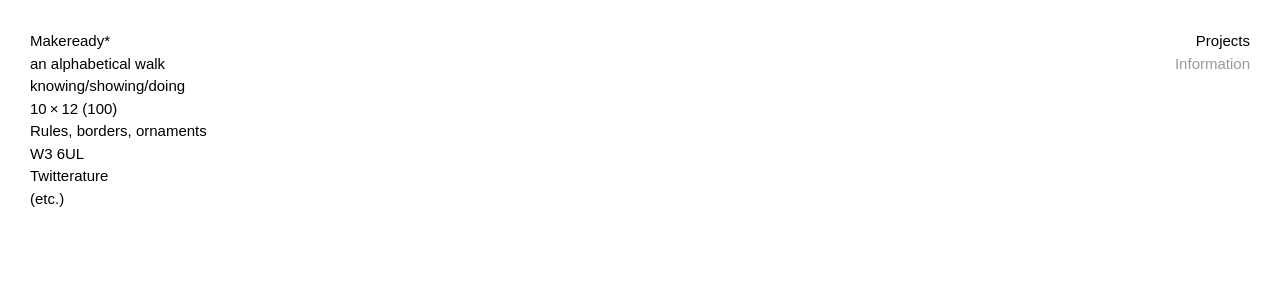
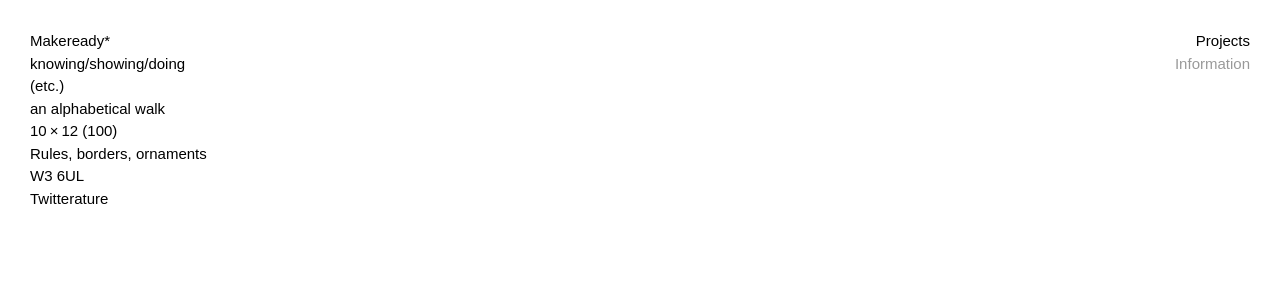
Before and after one commit to a-mg/a-m-g.org, a Jekyll site: the page built from _pages/index.html, in a window 1280 px wide. Shown: the top 300 px of the page. Built offline with Jekyll 4.4.1, drawn with Linux system fonts in a browser that asks for light colours; Markdown is read by kramdown in place of the engine named in the settings; part of the change alters nothing that is shown.

Commit message:
Revert forced project order
This reverts commit 4521b900fcee02f7e79c669eed9cd8459ad54890, which
introduced inconsistencies in the project order: the project list was
different from the prev/next sequence.

```diff
--- a/_layouts/gallery.html
+++ b/_layouts/gallery.html
@@ -13,17 +13,11 @@ layout: default
   {% assign embed_exts = ".html" %}
 {% endif %}
 
-{% assign dated = site.projects
-    | where_exp: "p", "p.last != true"
-    | sort: "date"
-    | reverse %}
-{% assign remainder = site.projects
-    | where: "last", "true" %}
-{% assign projects = dated | concat: remainder %}
+
 
 <nav id="projects">
   <ul{% if is_project != true %} class="all"{% endif %}>
-    {% for p in projects %}
+    {% for p in site.projects reversed %}
         {% if p.url == page.url %}
           <li class="viewing">
             <h1>{{ page.title }}</h1>
@@ -40,6 +34,7 @@ layout: default
 </nav>
 
 {% if is_project %}
+
   <div id="gallery"
        data-next="{{ page.previous.url | replace: "index.html", "" }}"
        data-prev="{{ page.next.url | replace: "index.html", "" }}">
```
